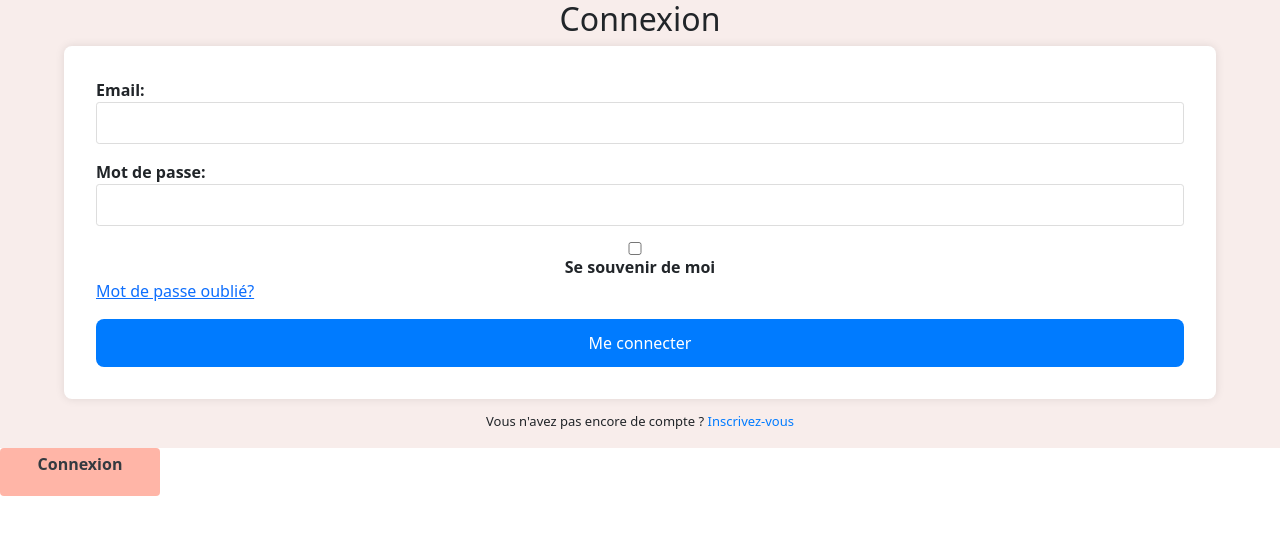
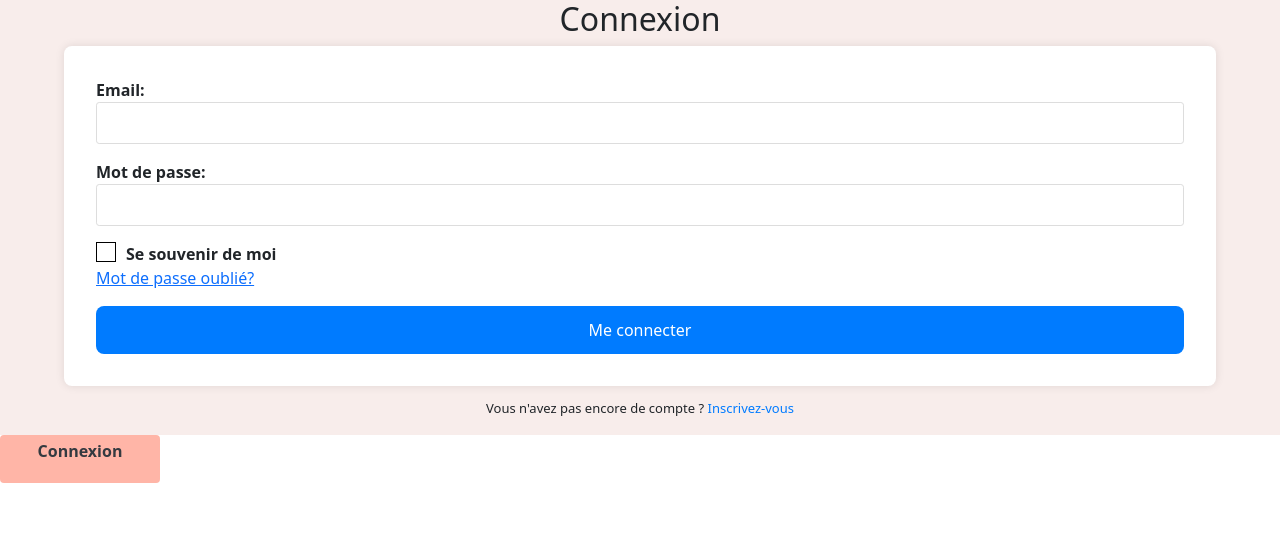
Before and after one commit to clairelacanal/baby-food, a React (Create React App) app: page /connexion in a window 1280 px wide. Shown: the top 534 px of the page. Built offline with nearby package versions, Linux system fonts and the light colour scheme.

Commit message:
v4 login form on going

```diff
--- a/src/Components/Auth/Login/Login.js
+++ b/src/Components/Auth/Login/Login.js
@@ -74,12 +74,8 @@ const LoginForm = () => {
         </div>
         <div className='container-password'>
           <div className='check-password'>
-            <input
-              type="checkbox"
-              id="remember-me"
-              name="remember-me"
-            />
-            <label htmlFor="remember-me">Se souvenir de moi</label>
+          <input type="checkbox" id="checkbox" />
+          <label htmlFor="checkbox">Se souvenir de moi</label>
           </div>
           <div className='forgot-password'>
             <Link to="/mot-de-passe-oublie" className="forgot-password">Mot de passe oublié?</Link>
--- a/src/Components/Auth/Login/Login.scss
+++ b/src/Components/Auth/Login/Login.scss
@@ -43,14 +43,47 @@
         flex-direction: column;
       }
 
-      .check-password {
-        display: flex;
-        align-items: center;
+      input[type="checkbox"] {
+        display: none;
 
-        input {
-          margin-right: 10px;
+        // Ceci est pour le label
+        & + label {
+          position: relative;
+          padding-left: 30px;
+          cursor: pointer;
+
+          // Ceci est pour la box de la checkbox
+          &::before {
+            content: '';
+            position: absolute;
+            left: 0;
+            top: 0;
+            width: 20px;
+            height: 20px;
+            border: 1px solid #000;
+            background: #fff;
+          }
+
+          // Ceci est pour le checkmark
+          &::after {
+            content: '';
+            position: absolute;
+            left: 5px;
+            top: 5px;
+            width: 10px;
+            height: 10px;
+            background: #000;
+            transform: scale(0);
+            transition: transform 0.3s ease;
+          }
+        }
+
+        // Ceci est pour changer l'apparence quand la checkbox est checked
+        &:checked + label::after {
+          transform: scale(1);
         }
       }
+
 
 
       button {
```
